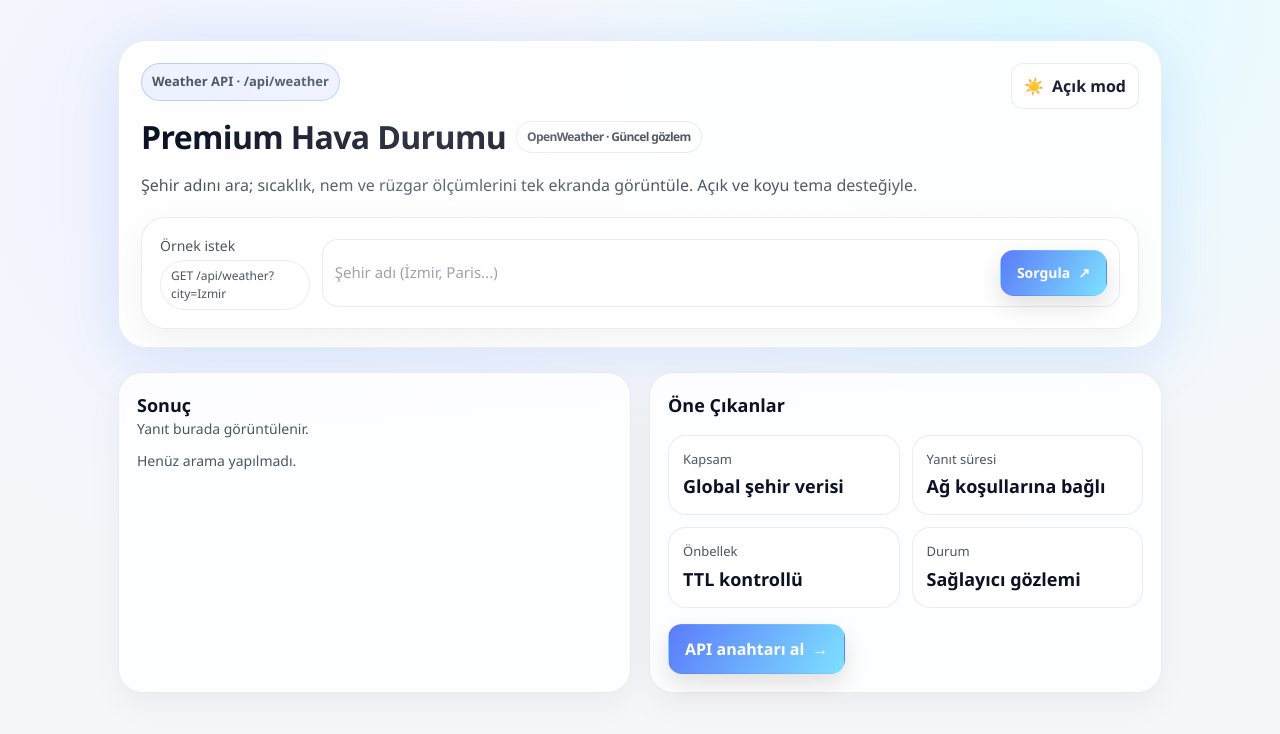
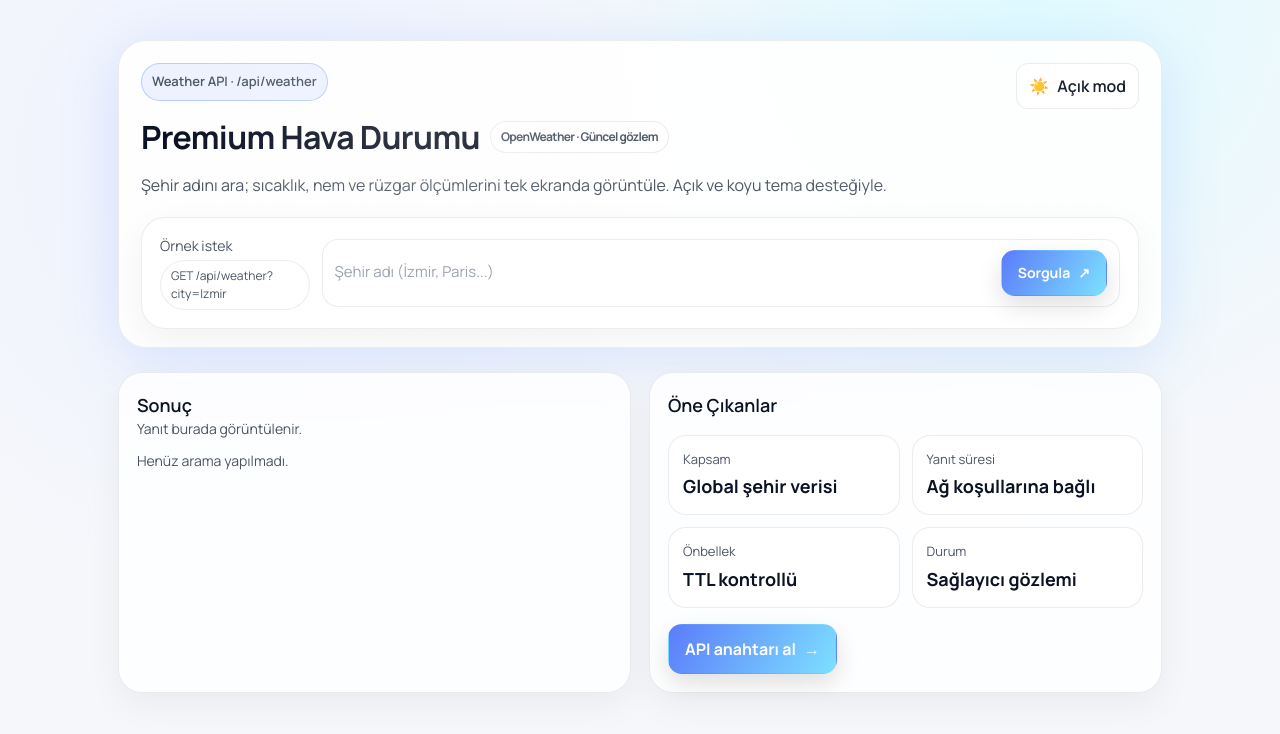
Before and after one commit to akifkeklik/weather-forecast-app, a Next.js app: page / in a window 1280 px wide. Shown: the top 734 px of the page. Built offline with nearby package versions, Linux system fonts and the light colour scheme.

Commit message:
Move the external font import before Tailwind directives for Turbopack

```diff
--- a/app/globals.css
+++ b/app/globals.css
@@ -1,8 +1,8 @@
+@import url("https://fonts.googleapis.com/css2?family=Manrope:wght@400;500;600;700&display=swap");
+
 @tailwind base;
 @tailwind components;
 @tailwind utilities;
-
-@import url("https://fonts.googleapis.com/css2?family=Manrope:wght@400;500;600;700&display=swap");
 
 :root {
 	--bg: #f5f7fb;
```
